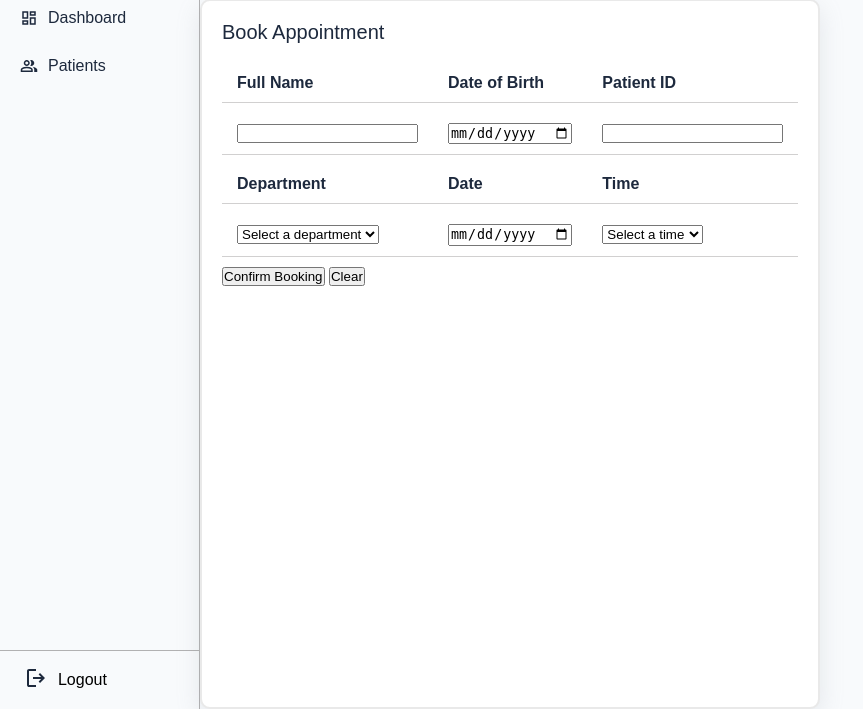
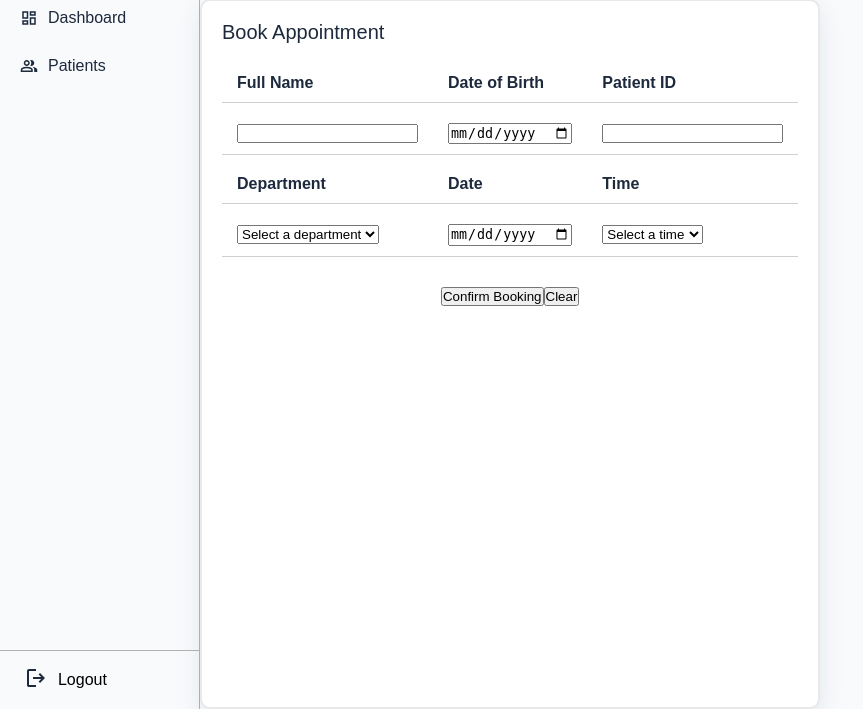
Before and after one commit to jjjjjess/WEBD-2200-FinalProject, a PHP site: page /appointments.php in a window 1280 px wide. Shown: the part 91-800 px from the top of the page, without its empty margins (0-863 px from the left). Run offline with PHP 8.4, Linux system fonts and the light colour scheme.

Commit message:
still trying to style lol

```diff
--- a/appointments.css
+++ b/appointments.css
@@ -11,3 +11,9 @@
     margin: 4px 2px;
     cursor: pointer;
 }
+
+.buttons {
+    display: flex;
+    justify-content: center;
+    margin-top: 20px;
+}
--- a/appointments.php
+++ b/appointments.php
@@ -104,13 +104,15 @@
                                 </td>
                                 </tr>
                         </table>
-
+                        <div class="buttons">
                         <button type="submit" value="Confirm Booking">
                             Confirm Booking
                         </button>
                         <button type="reset" value="Clear">
                             Clear
                         </button>
+                        </div>
+                        </form>
                     </div>
                 </div>
             </div>
```
